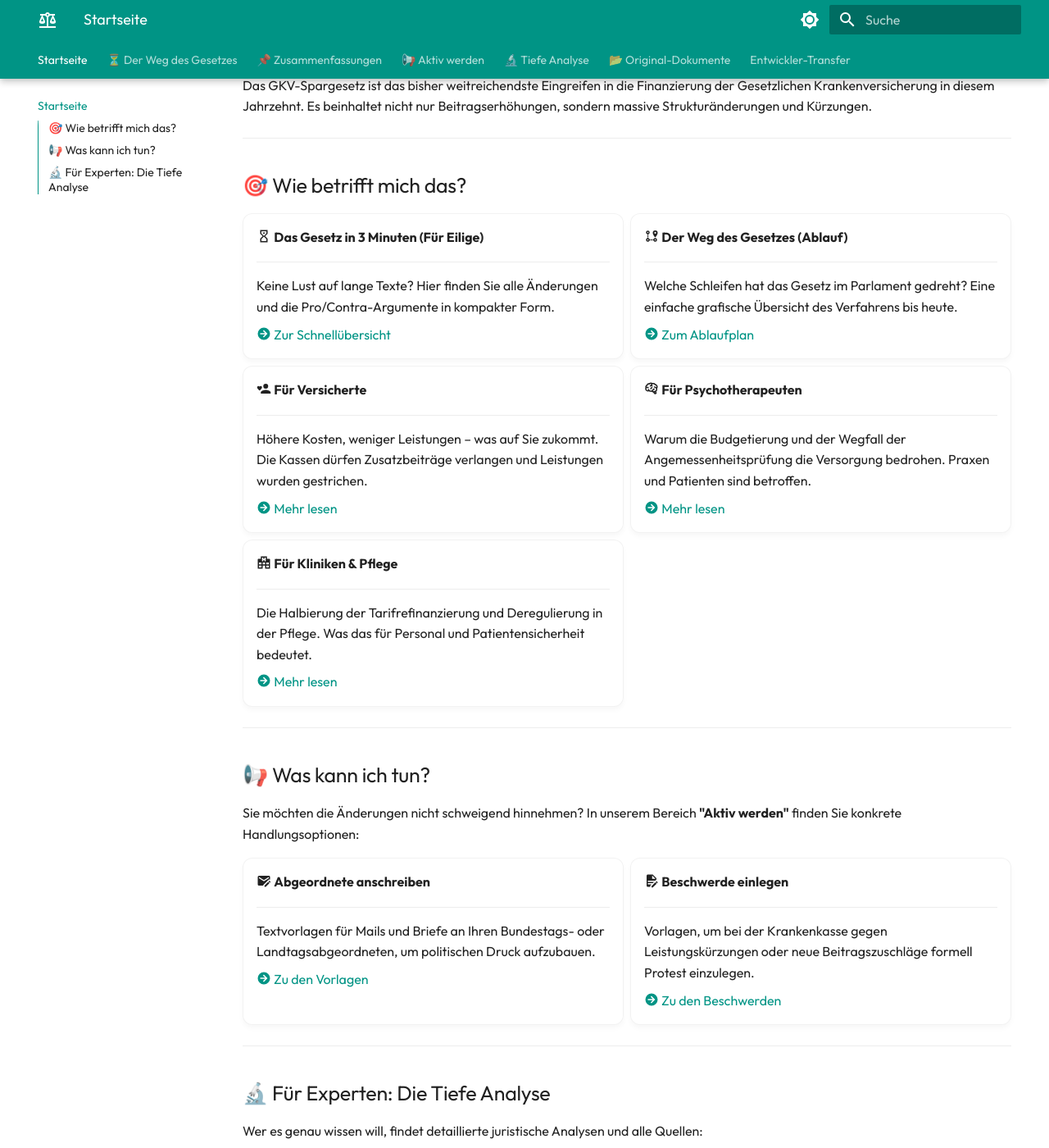
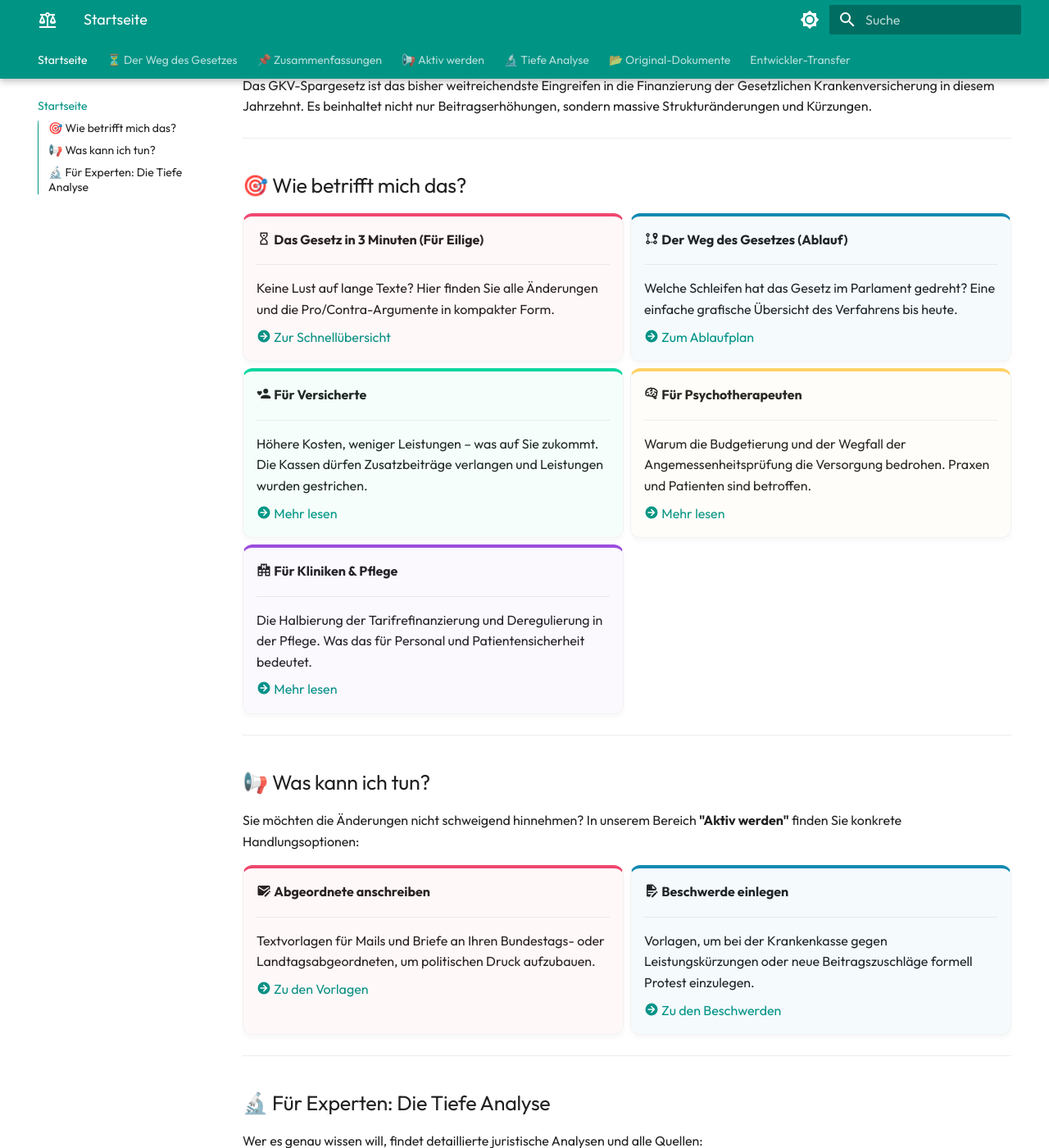
Before and after one commit to admonstrator/gkv-spargesetz, an MkDocs documentation site: the page built from docs/index.md, in a window 1280 px wide and 1400 px high, scrolled down 313 px. Shown: the whole window at 82% size. Built offline with MkDocs 1.6.1 and Material for MkDocs 9.7.7, drawn with Linux system fonts in a browser that asks for light colours.

Commit message:
Design: Cards farblich differenziert

```diff
--- a/docs/stylesheets/extra.css
+++ b/docs/stylesheets/extra.css
@@ -58,3 +58,37 @@
   box-shadow: 0 12px 24px rgba(0, 0, 0, 0.4);
   border-color: var(--md-primary-fg-color);
 }
+
+/* --- Farbliche Differenzierung der Cards --- */
+.md-typeset .grid.cards > ul > li {
+  position: relative;
+  overflow: hidden;
+  border-top: 4px solid var(--card-color, var(--md-primary-fg-color));
+}
+
+/* Farben rotierend zuweisen */
+.md-typeset .grid.cards > ul > li:nth-child(5n+1) { --card-color: #EF476F; } /* Pink/Rot */
+.md-typeset .grid.cards > ul > li:nth-child(5n+2) { --card-color: #118AB2; } /* Blau */
+.md-typeset .grid.cards > ul > li:nth-child(5n+3) { --card-color: #06D6A0; } /* Grün */
+.md-typeset .grid.cards > ul > li:nth-child(5n+4) { --card-color: #FFD166; } /* Gelb/Orange */
+.md-typeset .grid.cards > ul > li:nth-child(5n+5) { --card-color: #9D4EDD; } /* Lila */
+
+/* Icons in der Karte passend zur Top-Border einfärben */
+.md-typeset .grid.cards > ul > li strong > .twemoji {
+  color: var(--card-color, var(--md-primary-fg-color));
+}
+
+/* Zarter Hintergrund-Schimmer in Kartenfarbe */
+.md-typeset .grid.cards > ul > li::before {
+  content: "";
+  position: absolute;
+  top: 0; left: 0; right: 0; bottom: 0;
+  background-color: var(--card-color, var(--md-primary-fg-color));
+  opacity: 0.04;
+  z-index: 0;
+  pointer-events: none;
+}
+
+[data-md-color-scheme="slate"] .md-typeset .grid.cards > ul > li::before {
+  opacity: 0.1;
+}
```
